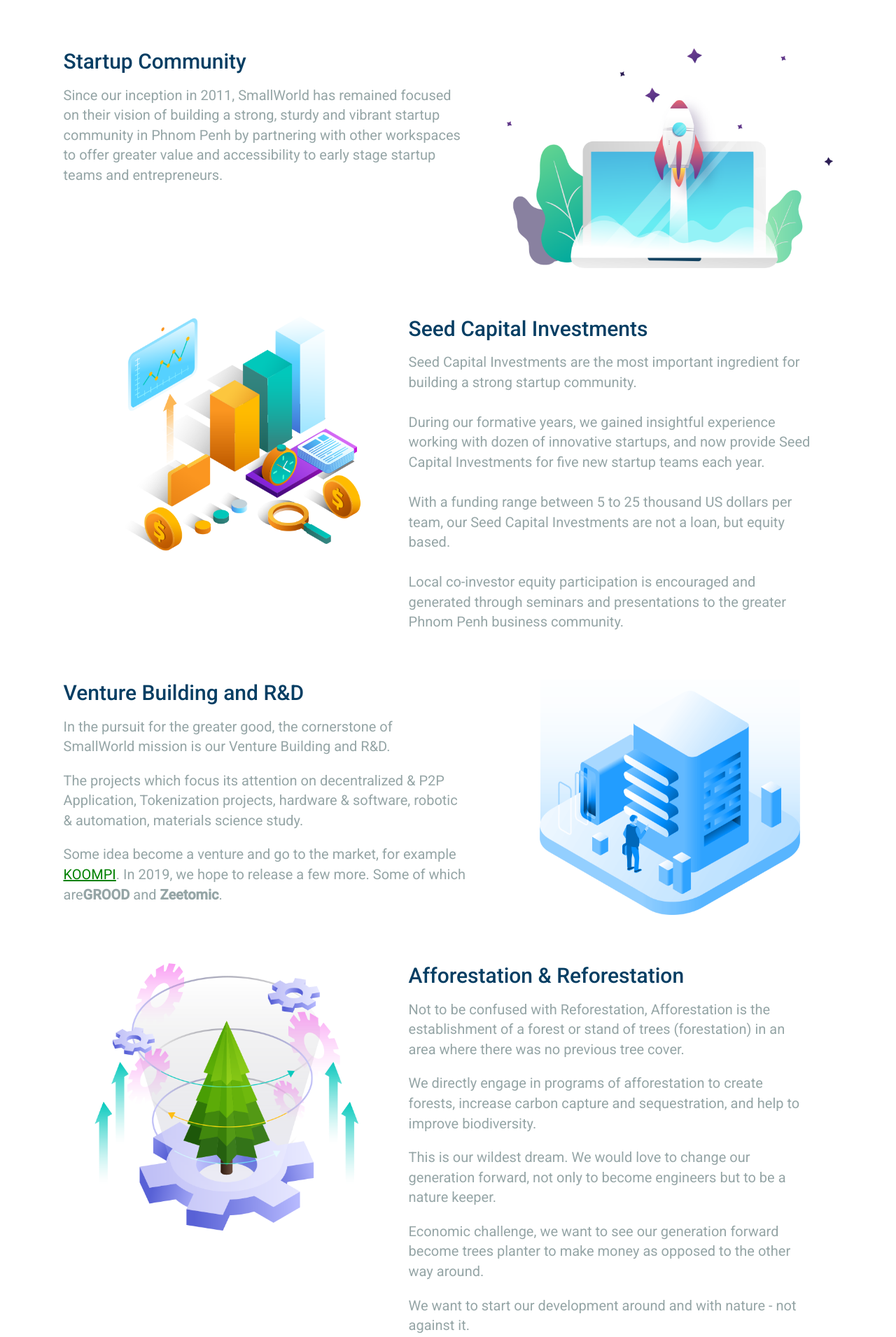
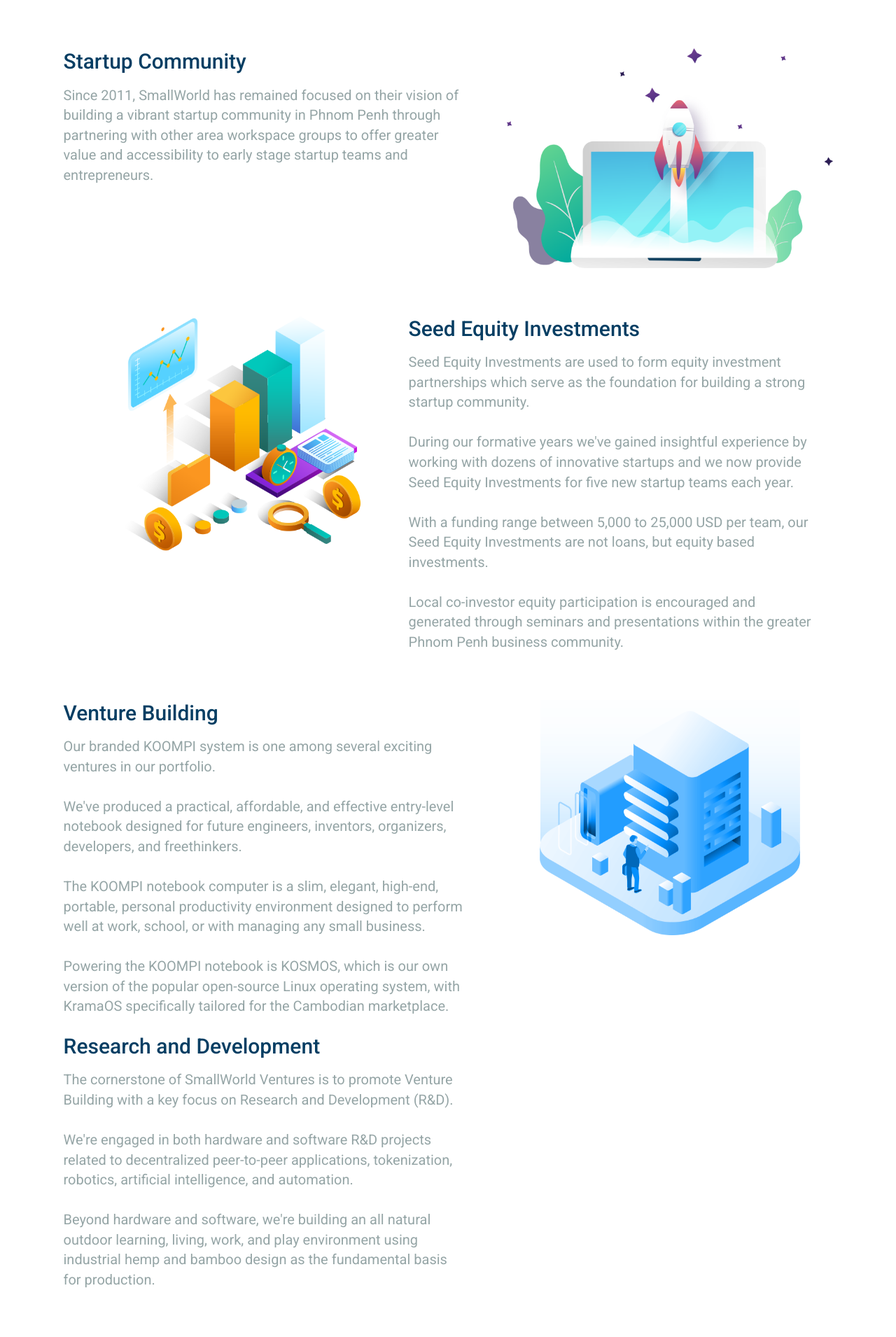
Before and after one commit to koompi/smallworld-react, a React (Create React App) app: page /what-we-do in a window 1280 px wide. Shown: the part 80-1990 px from the top of the page at 70% size. Built offline with nearby package versions, Linux system fonts and the light colour scheme.

Commit message:
update content

```diff
--- a/public/css/site.css
+++ b/public/css/site.css
@@ -117,7 +117,7 @@
   margin-top: 0px !important;
 }
 .menu-icons {
-  margin-top: 36px;
+  margin-top: 22px;
   z-index: 2;
   position: relative;
   left: -15px;
@@ -126,7 +126,7 @@
   position: fixed;
   top: 0;
   width: 60% !important;
-  background-color: #0072bc;
+  background-color: #063e63;
 }
 .imageAbout {
   transform: scale(1.1);
@@ -363,15 +363,18 @@
   /* padding-top: 3%; */
   padding: 0 1%;
 }
-.bannerContent h2 {
-  font-size: 45px;
+.bannerContent h3 {
+  font-size: 28px;
   color: #fff;
-  padding-top: 25%;
+  padding-top: 10%;
   font-weight: 500;
+}
+.bannerContent h3 span {
+  color: #fcc400 !important;
 }
 .bannerContent .paragraph {
   font-size: 20px !important;
-  padding: 30px 0px;
+  padding: 10px 0px;
   color: #edecec;
 }
 .bannerContent p {
@@ -448,7 +451,7 @@
   border-radius: 30px !important;
   padding: 13px 25px !important;
   /* border: 1px solid #fff !important; */
-  color: #0072bc !important;
+  color: #063e63 !important;
   font-size: 15px;
   /* margin-left: 20px; */
   background: #fff !important;
@@ -478,8 +481,14 @@
 
 .shadowIndex {
   box-shadow: 0 28px 40px 0 hsla(149, 7%, 68%, 0.2);
-  padding: 10px 0 24px 0;
+  padding: 10px;
   border-radius: 0 0 10px 10px;
+}
+.shadowIndex h4 {
+  font-size: 20px !important;
+}
+.shadowIndex p {
+  text-align: left !important;
 }
 .footer a p {
   font-size: 20px !important;
@@ -523,7 +532,7 @@
   padding-top: 20px;
 }
 .badge {
-  background-color: #0072bc;
+  background-color: #063e63;
   display: inline-block;
   padding: 0px 10px;
   border-radius: 4px;
@@ -535,7 +544,7 @@
   color: #616161;
 }
 p {
-  font-size: 16px !important;
+  font-size: 18px !important;
 }
 .indexShadow {
   transition: 0.3s;
@@ -564,7 +573,7 @@
   left: 0;
 }
 .ui.menu.mobile-navbar {
-  background-color: #0072bc;
+  background-color: #063e63;
   margin: 0px !important;
   padding: 0px !important;
 }
@@ -594,10 +603,18 @@
   border-radius: 5px;
   transform: translateY(-5px);
 }
-.contactFontSize{
-  font-size: 22px !important;
+.contactFontSize {
+  font-size: 18px !important;
   position: relative;
   /* top: -15px; */
+}
+.contactFontSize a {
+  text-decoration: none;
+  color: #333;
+}
+.contactIcon {
+  height: 30px !important;
+  width: 30px !important;
 }
 
 @media only screen and (max-width: 1920px) {
@@ -617,17 +634,18 @@
 
 @media only screen and (max-width: 1440px) {
   .backBanner {
-    height: 58vw !important;
+    height: 160vw !important;
+    background: #053f64 !important;
   }
   .bannerContent {
     width: 50%;
     padding-top: 0%;
     padding-left: 8%;
   }
-  .bannerContent h2 {
+  .bannerContent h3 {
     font-size: 44px;
   }
-  .bannerContent h2 {
+  .bannerContent h3 {
     padding-top: 0%;
   }
   .bannerContent .paragraph {
@@ -645,7 +663,7 @@
     padding-top: 0%;
     padding-left: 8%;
   }
-  .bannerContent h2 {
+  .bannerContent h3 {
     font-size: 36px;
   }
   .bannerContent .paragraph {
@@ -678,7 +696,7 @@
     padding-left: 0%;
   }
   img.logonav {
-    height: 100px;
+    height: 70px;
     margin-left: 15px;
   }
   .menu.right.asize a {
@@ -691,7 +709,7 @@
     top: 4%;
     font-size: 13px;
   }
-  .bannerContent h2 {
+  .bannerContent h3 {
     font-size: 30px;
   }
   .bannerContent .paragraph {
@@ -710,10 +728,10 @@
   }
 
   .imenu.main {
-    background: #0072bc;
+    background: #063e63;
   }
   center.moblenav.main {
-    background: #0072bc !important;
+    background: #063e63 !important;
   }
   .investorfooter .container {
     width: 100% !important;
@@ -731,14 +749,15 @@
     display: block;
   }
   .backBanner {
-    height: 100vw !important;
+    height: 160vw !important;
+    background: #053f64 !important;
   }
   .bannerContent {
     width: 67%;
     padding-top: 6%;
     padding-left: 8%;
   }
-  .bannerContent h2 {
+  .bannerContent h3 {
     font-size: 43px;
   }
   /* button.ui.basic.button.btnLearnMore { margin: 0px 30%;} */
@@ -786,7 +805,7 @@
     font-size: 16px !important;
   }
   .descTitle1 h1 {
-    margin-top: -80px;
+    margin-top: 0px;
   }
 }
 
@@ -807,13 +826,13 @@
     display: block;
   }
   .backBanner {
-    height: 142vw !important;
-    background: #481b7c;
+    height: 160vw !important;
+    background: #053f64 !important;
   }
   .bannerContent {
     width: 100%;
   }
-  .bannerContent h2 {
+  .bannerContent h3 {
     font-size: 24px !important;
     margin: 0px;
   }
@@ -869,7 +888,7 @@
   .mobilenav {
     display: block;
   }
-  .bannerContent h2 {
+  .bannerContent h3 {
     font-size: 33px;
   }
   button.ui.basic.button.btnLearnMore {
@@ -902,7 +921,7 @@
     padding: 0px 0px;
     font-size: 17px;
   }
-  .bannerContent h2 {
+  .bannerContent h3 {
     font-size: 30px;
   }
   .backFineus h2 {
--- a/src/components/index.jsx
+++ b/src/components/index.jsx
@@ -138,13 +138,20 @@
             </div>
             <div className="ui container">
               <div className="bannerContent">
-                <h2>SmallWorld Venture</h2>
+                <h3>
+                  <span>{"<"}</span> {"Homegrown Startup Community"}{" "}
+                  <span>{"/>"}</span>
+                </h3>
                 <p className="paragraph">
-                  SmallWorld Venture is a homegrown startup community based in
-                  Phnom Penh. We started as a collaborative workspace
-                  environtment back in 2011. Present focus are in{" "}
-                  <b>Community Development</b>, <b> Seeds Investment</b>,{" "}
-                  <b>Venture Building and R&D, and Afforestation. </b>
+                  We began in 2011 by providing a collaborative workspace
+                  environment for entrepreneurs, and then quickly moved forward
+                  raising investment capital to fund new startup projects.
+                </p>
+                <p className="paragraph">
+                  With a variety of research and development projects in motion
+                  today, we're involved in startup venture building through
+                  community supported seed equity investments, together with
+                  rural ecovillage development and long-term land management.
                 </p>
                 <Link to="/about-us">
                   <button className="ui basic button btnLearnMore">
@@ -156,39 +163,50 @@
           </div>
           <div className="cvcolor">
             <div className="ui container margin-top">
-              <div className="ui stackable four column grid">
-                <div className="column">
+              <div className="ui four column doubling stackable grid container">
+                <div className="column ">
                   <center>
                     <div className="newsDetailo">
                       <img
                         src="/images/blurb-1.png"
-                        className="ui fluid image imageIndex"
+                        className="imageIndex"
                         alt="SmallWorld Venture"
                       />
                       <div className="shadowIndex">
                         <h4>Startup Community</h4>
                         <p>
-                          We commit to be one of the catalyst to help build
-                          startup community Cambodia
+                          SmallWorld Ventures is committed to becoming the
+                          number one catalyst for funding and assisting startups
+                          in Cambodia.
                         </p>
+                        <br />
+                        <br />
+                        <br />
+                        <br />
                       </div>
                     </div>
                   </center>
                 </div>
+
                 <div className="column">
                   <center>
                     <div className="newsDetailo">
                       <img
                         src="/images/blurb-2.png"
                         alt="SmallWorld Venture"
-                        className="ui fluid image imageIndex"
+                        className="imageIndex"
                       />
                       <div className="shadowIndex">
-                        <h4>Seed Investment</h4>
+                        <h4>Seed Equity Investments</h4>
                         <p>
-                          We invest in seed funding stage under $25,000, while
-                          we leave some room for exception.
+                          Seed Equity Investments are provided to promising
+                          startup teams with projects ranging between 5,000 to
+                          25,000 USD.
                         </p>
+                        <br />
+                        <br />
+                        <br />
+                        <br />
                       </div>
                     </div>
                   </center>
@@ -198,15 +216,19 @@
                     <div className="newsDetailo">
                       <img
                         src="/images/blurb-3.png"
-                        className="ui fluid image imageIndex"
+                        className="imageIndex"
                         alt="SmallWorld Venture"
                       />
                       <div className="shadowIndex">
                         <h4>Venture Building</h4>
                         <p>
-                          Venture Buidling is our R&D Lap that aim to incubate
-                          great team internally to spin off new ventures.
+                          Smallworld Ventures has built an internal team of
+                          technicians engaged in research and development
+                          projects with an aim to spin off new ventures.
                         </p>
+                        <br />
+                        <br />
+                        <br />
                       </div>
                     </div>
                   </center>
@@ -216,14 +238,16 @@
                     <div className="newsDetailo">
                       <img
                         src="/images/blurb-4.png"
-                        className="ui fluid image imageIndex"
+                        className="imageIndex"
                         alt="SmallWorld Venture"
                       />
                       <div className="shadowIndex">
-                        <h4>Afforestation </h4>
+                        <h4>Ecovillage Development </h4>
                         <p>
-                          Live more in harmony with nature, real estate
-                          development with nature philosophy.
+                          At our rural ecovillage project, we're building a
+                          hands-on learning, working, and living environment
+                          with a balance among the natural world, education,
+                          economics, and sustainable living practices.
                         </p>
                       </div>
                     </div>
@@ -238,14 +262,17 @@
                 <div className="column">
                   <h1>Have some ideas for new venture?</h1>
                   <p>
-                    We look for new ideas and approach for new venture. Or you
-                    have a set of skills that might be able to join one of a
-                    venture that SmallWorld is building.
+                    We're looking for new approaches to problem solving and
+                    creating business.Do you have an innovative idea for a
+                    startup venture?
                   </p>
                   <p>
-                    We are very open to anything regardless age, gender, or
-                    country of origin. As long as, you are willing to stay where
-                    your start up needed to be.
+                    Or maybe you have a skillset in mind that you want to
+                    develop as you work within our existing SmallWorld venture.
+                  </p>
+                  <p>
+                    We're open to discussing your own startup ideas, however
+                    unconventional, regardless of age, gender, or nationality.
                   </p>
                   <p>Send us a message!</p>
                   <Link to="/contact-us">
--- a/src/components/what-we-can-do.jsx
+++ b/src/components/what-we-can-do.jsx
@@ -20,11 +20,11 @@
                 <div className="descTitle1">
                   <h1>Startup Community</h1>
                   <p>
-                    Since our inception in 2011, SmallWorld has remained focused
-                    on their vision of building a strong, sturdy and vibrant
-                    startup community in Phnom Penh by partnering with other
-                    workspaces to offer greater value and accessibility to early
-                    stage startup teams and entrepreneurs.
+                    Since 2011, SmallWorld has remained focused on their vision
+                    of building a vibrant startup community in Phnom Penh
+                    through partnering with other area workspace groups to offer
+                    greater value and accessibility to early stage startup teams
+                    and entrepreneurs.
                   </p>
                 </div>
               </div>
@@ -54,20 +54,20 @@
               </div>
               <div className="column nine wide">
                 <div className="descTitle1">
-                  <h1>Seed Capital Investments</h1>
+                  <h1>Seed Equity Investments</h1>
                   <p>
-                    Seed Capital Investments are the most important ingredient
-                    for building a strong startup community. <br /> <br />{" "}
-                    During our formative years, we gained insightful experience
-                    working with dozen of innovative startups, and now provide
-                    Seed Capital Investments for five new startup teams each
-                    year. <br />
-                    <br />
-                    With a funding range between 5 to 25 thousand US dollars per
-                    team, our Seed Capital Investments are not a loan, but
-                    equity based. <br />
+                    Seed Equity Investments are used to form equity investment
+                    partnerships which serve as the foundation for building a
+                    strong startup community. <br />
+                    <br /> During our formative years we've gained insightful
+                    experience by working with dozens of innovative startups and
+                    we now provide Seed Equity Investments for five new startup
+                    teams each year. <br />
+                    <br /> With a funding range between 5,000 to 25,000 USD per
+                    team, our Seed Equity Investments are not loans, but equity
+                    based investments. <br />
                     <br /> Local co-investor equity participation is encouraged
-                    and generated through seminars and presentations to the
+                    and generated through seminars and presentations within the
                     greater Phnom Penh business community.
                   </p>
                 </div>
@@ -87,28 +87,39 @@
             <div className="ui stackable two column grid centerme">
               <div className="column nine wide">
                 <div className="descTitle1">
-                  <h1>Venture Building and R&D</h1>
+                  <h1>Venture Building</h1>
                   <p>
-                    In the pursuit for the greater good, the cornerstone of
-                    SmallWorld mission is our Venture Building and R&D.
+                    Our branded KOOMPI system is one among several exciting
+                    ventures in our portfolio. <br /> <br />
+                    We've produced a practical, affordable, and effective
+                    entry-level notebook designed for future engineers,
+                    inventors, organizers, developers, and freethinkers. <br />
+                    <br />
+                    The KOOMPI notebook computer is a slim, elegant, high-end,
+                    portable, personal productivity environment designed to
+                    perform well at work, school, or with managing any small
+                    business. <br />
+                    <br />
+                    Powering the KOOMPI notebook is KOSMOS, which is our own
+                    version of the popular open-source Linux operating system,
+                    with KramaOS specifically tailored for the Cambodian
+                    marketplace.
                   </p>
+                  <h1>Research and Development</h1>
                   <p>
-                    The projects which focus its attention on decentralized &
-                    P2P Application, Tokenization projects, hardware & software,
-                    robotic & automation, materials science study.
-                  </p>
-                  <p>
-                    Some idea become a venture and go to the market, for example
-                    <a
-                      href="https://koompi.com/"
-                      target="_blank"
-                      rel="noopener noreferrer"
-                    >
-                      {" "}
-                      KOOMPI
-                    </a>
-                    . In 2019, we hope to release a few more. Some of which are
-                    <b>GROOD</b> and <b>Zeetomic</b>.
+                    The cornerstone of SmallWorld Ventures is to promote Venture
+                    Building with a key focus on Research and Development (R&D).{" "}
+                    <br />
+                    <br />
+                    We're engaged in both hardware and software R&D projects
+                    related to decentralized peer-to-peer applications,
+                    tokenization, robotics, artificial intelligence, and
+                    automation. <br />
+                    <br />
+                    Beyond hardware and software, we're building an all natural
+                    outdoor learning, living, work, and play environment using
+                    industrial hemp and bamboo design as the fundamental basis
+                    for production.
                   </p>
                 </div>
               </div>
@@ -138,41 +149,33 @@
               </div>
               <div className="column nine wide">
                 <div className="descTitle1">
-                  <h1>Afforestation & Reforestation</h1>
+                  <h1>Environmental Stewardship</h1>
                   <p>
-                  Not to be confused with Reforestation, Afforestation is the
-                  establishment of a forest or stand of trees (forestation)
-                  in an area where there was no previous tree cover.
-                  </p>
-                  <p>
-                  We directly engage in programs of afforestation to create forests,
-                  increase carbon capture and sequestration, and help to improve biodiversity.
-
-                  </p>
-                  <p>
-                  This is our wildest dream. We would love to change our generation forward,
-                  not only to become engineers but to be a nature keeper.
-                  </p>
-                  <p>
-                  Economic challenge, we want to see our generation forward become
-                  trees planter to make money as opposed to the other way around.
-                  </p>
-                  <p>
-                  We want to start our development around and with nature -
-                  not against it.
-                  </p>
-                  <p>
-                  VitaminAir is one of the internal project that will take on
-                  this challenge very seriously in the year to come.
-                  </p>
-                  <p>
-                  Part of the afforestation also, we hope we will start using
-                  renewable energy and renewable material,
-                  so we can keep the earth clean and nice to live.
-                  </p>
-                  <p>
-                  Then, learn how to mine nonrenewable - not from earth,
-                  if we must, but from space..
+                    Environmental stewardship means the responsible use and
+                    protection of our natural resources through conservation and
+                    sustainable practice. <br />
+                    <br />
+                    We strive to be aware and knowledgeable of the natural world
+                    around us and to do as little as possible to negatively
+                    impact that world.
+                    <br />
+                    <br />
+                    VitaminAir is our planned ecovillage project located on 100+
+                    hectares of rural land 100 kilometers east of Phnom Penh
+                    beneath Phnom Pich Nil near the base of the Dâmrei
+                    Mountains.
+                    <br />
+                    <br />
+                    At our VitaminAir project and the surrounding protected
+                    areas, we are directly engaged in small scale agriculture
+                    and reforestation, along with nature and wildlife
+                    preservation programs.
+                    <br />
+                    <br />
+                    In addition, we are creating a hands-on learning, working
+                    and living environment with an appropriate balance among
+                    economic opportunity, environmental protection, and
+                    sustainable living practices.
                   </p>
                 </div>
                 <div className="mobileimg1">
```
Also changed, not shown: src/components/about.jsx (+22 -19 lines), src/components/contact.jsx (+38 -15 lines), public/images/logo/Logo_SW_Gray.png.
